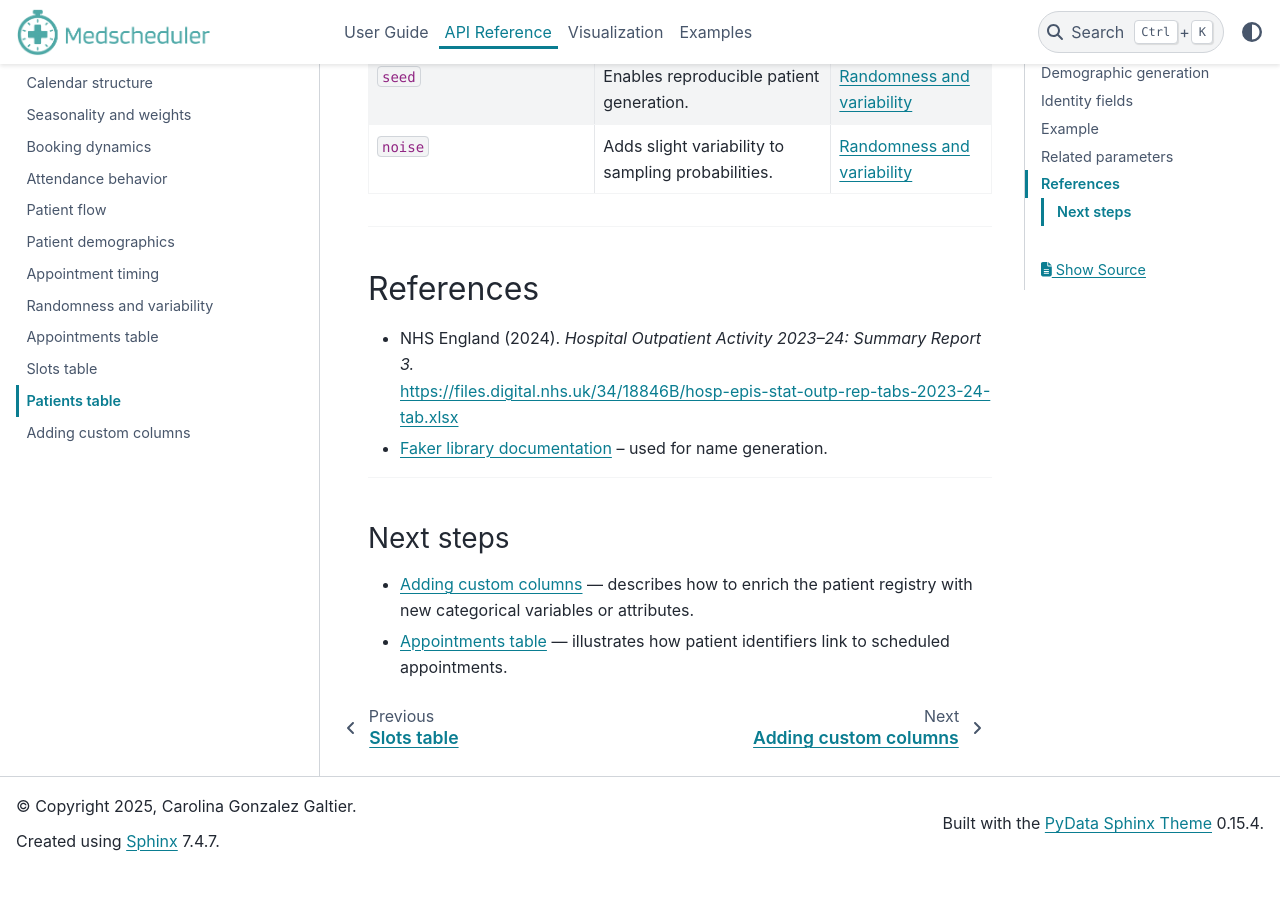
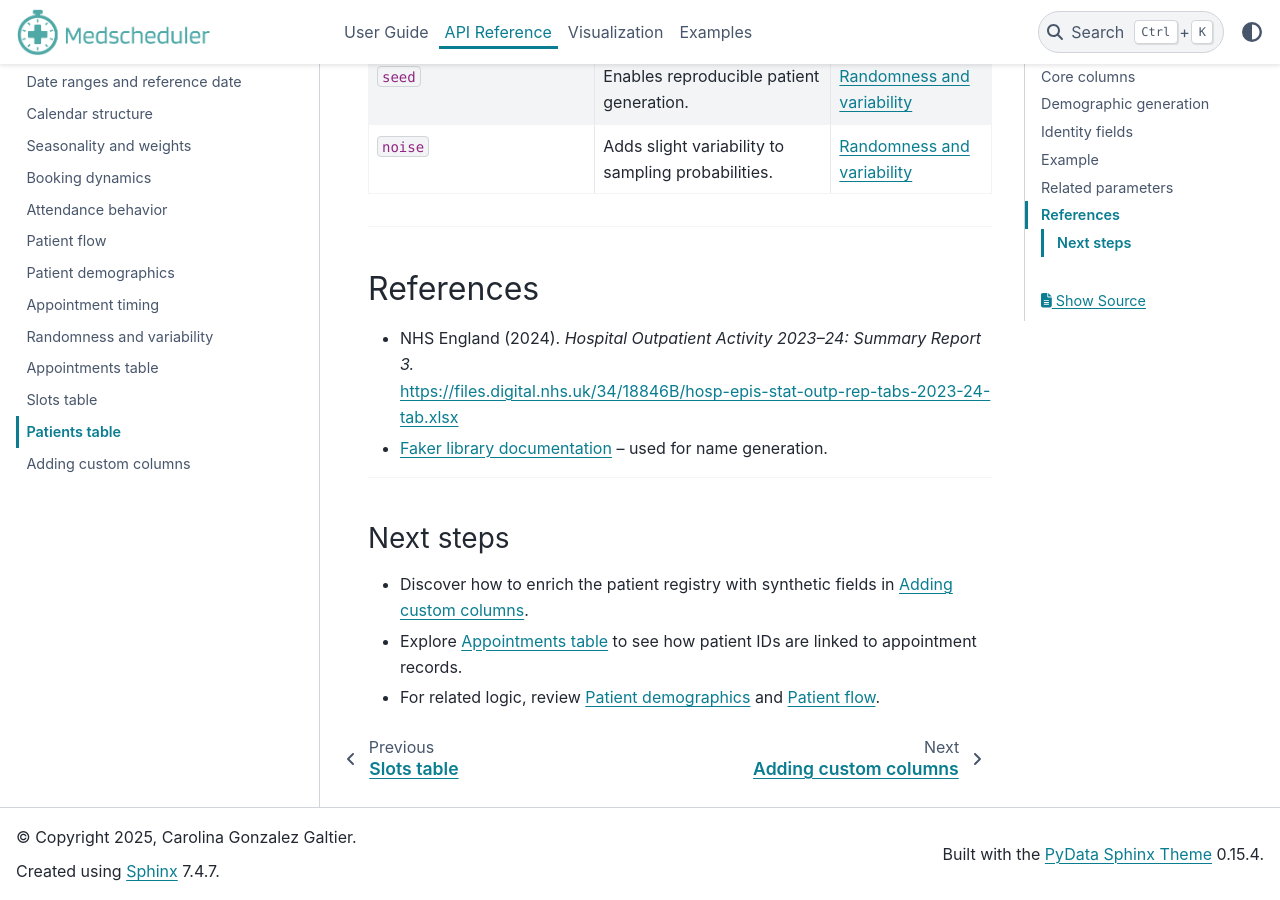
Before and after one commit to carogaltier/medscheduler, a Sphinx documentation site: the page built from docs/api-reference/patients_table.md, in a window 1280 px wide and 900 px high, scrolled down 4145 px. Built offline with Sphinx 7.4.7 and the PyData theme 0.15.4, drawn with Linux system fonts in a browser that asks for light colours; before the commit the page ends 5015 px from its top, so only the background shows below that.

Commit message:
Update patients_table.md

```diff
--- a/docs/api-reference/patients_table.md
+++ b/docs/api-reference/patients_table.md
@@ -140,6 +140,6 @@ Example output:
 ---
 
 ### Next steps
-
-- {doc}`custom_columns` — describes how to enrich the patient registry with new categorical variables or attributes.
-- {doc}`appointments_table` — illustrates how patient identifiers link to scheduled appointments.
+- Discover how to enrich the patient registry with synthetic fields in {doc}`custom_columns`.
+- Explore {doc}`appointments_table` to see how patient IDs are linked to appointment records.
+- For related logic, review {doc}`patient_demographics` and {doc}`patient_flow`.
```
